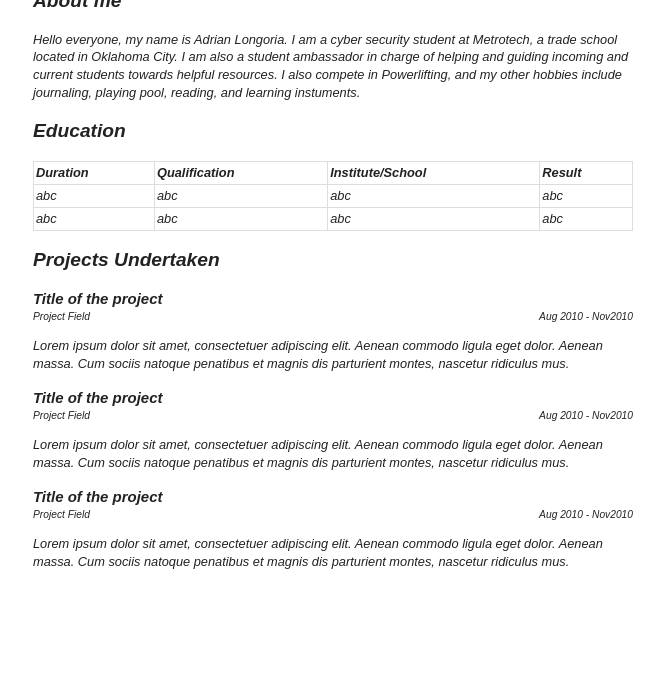
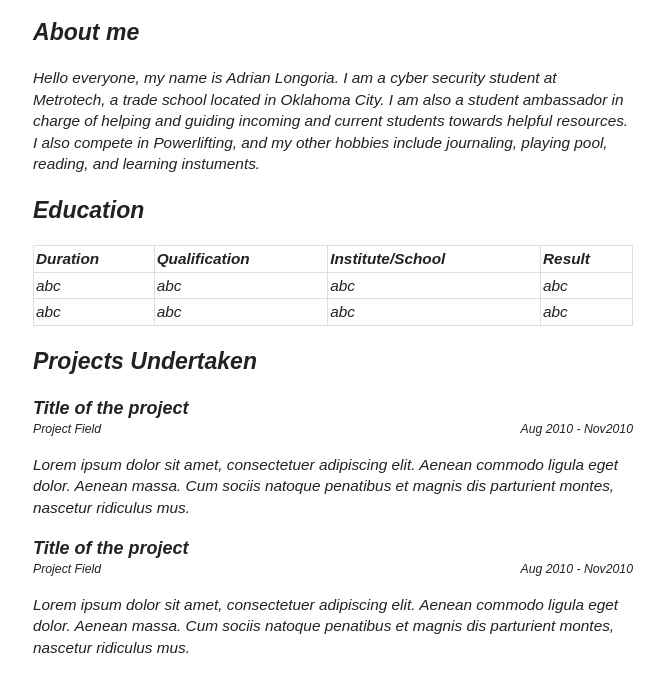
Before and after one commit to Adrian-Longoria/Adrian-Longoria.github.io, a plain HTML site: page index.html in a window 1280 px wide. Shown: the part 152-825 px from the top of the page, without its empty margins (307-971 px from the left). Before the commit the page ends 800 px from the top, so only its background shows below. Drawn offline with Linux system fonts and the light colour scheme.

Commit message:
increase font size 120%

```diff
--- a/style.css
+++ b/style.css
@@ -18,7 +18,7 @@ audio:not([controls]) { display: none; }
  * 3. Prevent iOS text size adjust on device orientation change, without disabling user zoom: h5bp.com/g
  */
 
-html { font-size: 100%; overflow-y: scroll; -webkit-text-size-adjust: 100%; -ms-text-size-adjust: 100%; }
+html { font-size: 120%; overflow-y: scroll; -webkit-text-size-adjust: 100%; -ms-text-size-adjust: 100%; }
 
 body { margin: 0; font-size: 0.8em; line-height: 1.4; }
 
```
